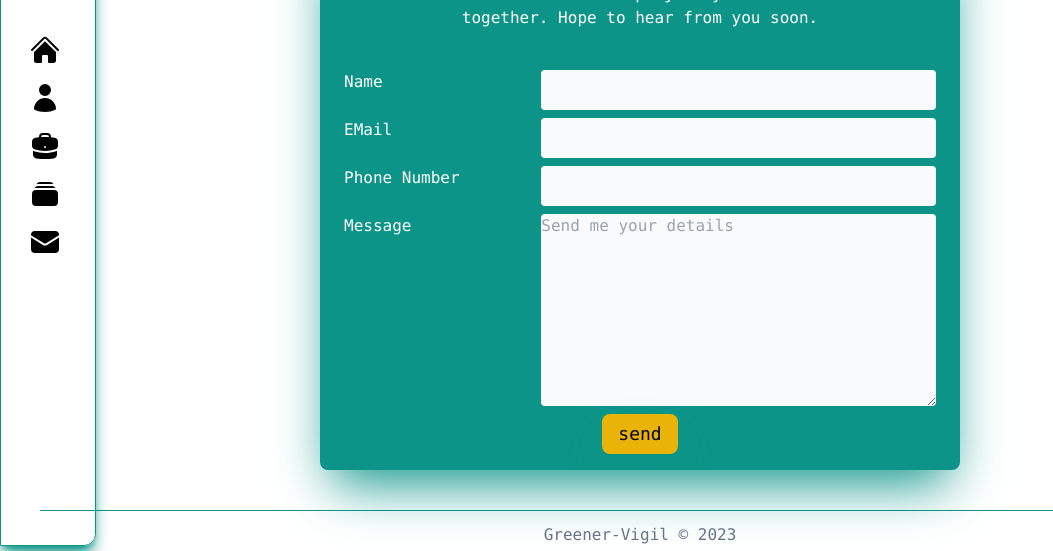
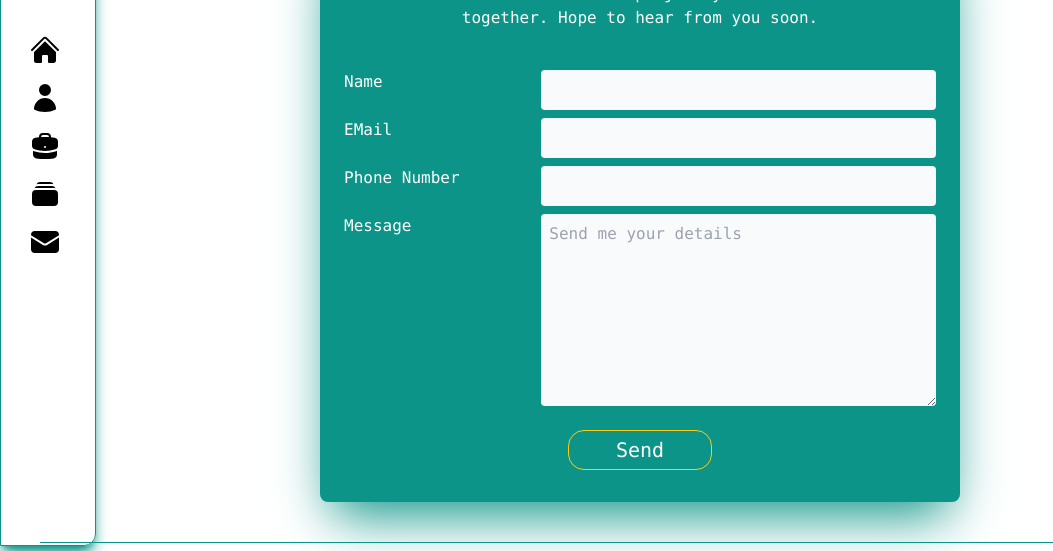
Before and after one commit to greenervigil/next-portfolio, a Next.js app: page /contact in a window 1280 px wide. Shown: the part 254-805 px from the top of the page, without its empty margins (0-1053 px from the left). Built offline with nearby package versions, Linux system fonts and the light colour scheme.

Commit message:
closes #18 hooking up formsubmit to the contact form

```diff
--- a/components/button/button.tsx
+++ b/components/button/button.tsx
@@ -1,15 +1,15 @@
 import React from 'react';
 
 interface ButtonProps extends React.ButtonHTMLAttributes<HTMLButtonElement> {
-    label: string;
+    label?: string;
     ariaLabel?: string;
-    type?: 'button' | 'submit' | 'reset';
+    children: any;
 }
 
 const Button: React.FC<ButtonProps> = ({
     label,
     ariaLabel,
-    type
+    children
 }) => {
     return (
         <button
@@ -17,7 +17,7 @@ const Button: React.FC<ButtonProps> = ({
             aria-label={ariaLabel || label}
             className='bg-yellow-500 rounded-lg border-slate-800 text-black text-center text-lg h-10 w-auto px-4 shadow-2xl hover:bg-teal-900 hover:text-white hover:rounded-lg hover:shadow-2xl shadow-teal-600 font-mono'
         >
-            {label}
+            {children}
         </button>
     )
 }
--- a/components/textarea/textarea.tsx
+++ b/components/textarea/textarea.tsx
@@ -2,7 +2,7 @@ const Textarea: React.FC<React.TextareaHTMLAttributes<HTMLTextAreaElement>> = ()
   return (
     <div className="flex justify-between m-2">
       <label className="font-mono mr-1" htmlFor='message'>Message</label>
-      <textarea className="font-mono w-2/3 h-48 rounded border-solid border-cyan-400 bg-slate-50" name="message" id='message' placeholder="Send me your details"></textarea>
+      <textarea className="font-mono w-2/3 h-48 rounded border-solid border-cyan-400 bg-slate-50 text-slate-700 p-2" name="message" id='message' placeholder="Send me your details"></textarea>
     </div>
   )
 }
--- a/pages/about.tsx
+++ b/pages/about.tsx
@@ -28,8 +28,8 @@ const About: NextPage = () => {
                     </a>
                     <a target="_blank" rel="noreferrer" href="https://docs.google.com/document/d/1gmmq6iEGh4FPSr18xBJsINFKs_HUvfWb9hAYEjUJOgo/">
                         <Button
-                            label='&nbsp;Download CV/Resume'
-                        />
+                            label='Download CV/Resume'
+                        >Download Resume/CV</Button>
                     </a>
                 </div>
 
--- a/pages/contact.tsx
+++ b/pages/contact.tsx
@@ -6,6 +6,7 @@ import Input from "../components/input/input";
 import Textarea from "../components/textarea/textarea";
 
 const Contact: NextPage = () => {
+
     return (
         <>
             <Container>
@@ -16,13 +17,14 @@ const Contact: NextPage = () => {
                     <Container>
                         <p className="font-mono">Let me know if there is a project you want to work on together.  Hope to hear from you soon. </p>
                     </Container>
-                    <form className="w-full" action="https://formsubmit.co/daniel.julian.vigil@gmail.com" method="POST">
+                    <form className="w-full" action='https://formsubmit.co/el/rowige' method='POST'>
+                        <input type="hidden" name="_subject" value="New Incoming Request!" />
                         <Input label="Name" type="text" name="name" maxLength={136} required/>
                         <Input label="EMail" type="email" name="email" required />
                         <Input label="Phone Number" type="phone" name="phone" maxLength={13} />
-
-                        <Textarea required rows={13}/>
-                        <Button label="send" type="submit" />
+                        <input type="hidden" name="_autoresponse" value="Thank you for reaching out.  Please allow up to 24 hours for a response.  I will be in touch soon."></input>
+                        <Textarea required rows={13} name="message"/>
+                        <button className="m-4 font-mono text-xl border border-yellow-400 rounded-2xl w-36 h-10" type="submit">Send</button>
                     </form>
                 </Card>
             </>
--- a/pages/index.tsx
+++ b/pages/index.tsx
@@ -25,8 +25,8 @@ const Home: NextPage = () => {
         </p>
         <p className='font-mono mt-5 px-72 pb-2'>{`Enthusiastically bringing development to the web and mobile with a focus on UI/UX,  accessibility and performance. Embracing the unknown in order to bring a client's vision to life.`}</p>
         <ButtonGroup>
-          <Button label="Learn more.." />
-          <Button label="Contact me!" />
+          <Button label="Learn more..">Learn more...</Button>
+          <Button label="Contact me!" >Contact Me!</Button>
         </ButtonGroup>
       </Container>
       <div className="relative flex flex-col justify-center gap-6 sm:flex-row md:flex-col lg:flex-row my-12">
```
